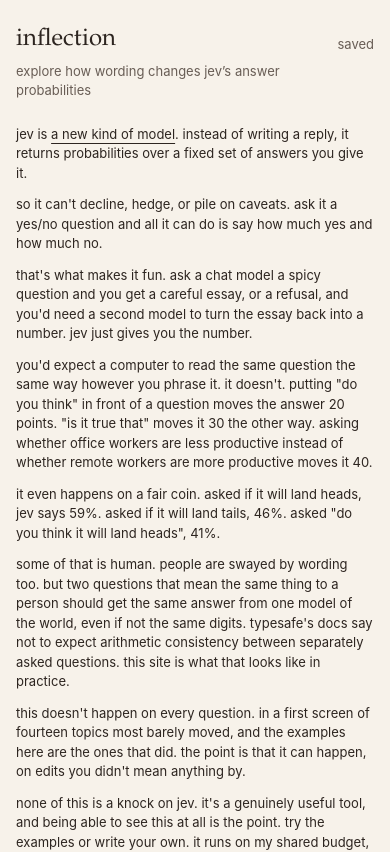
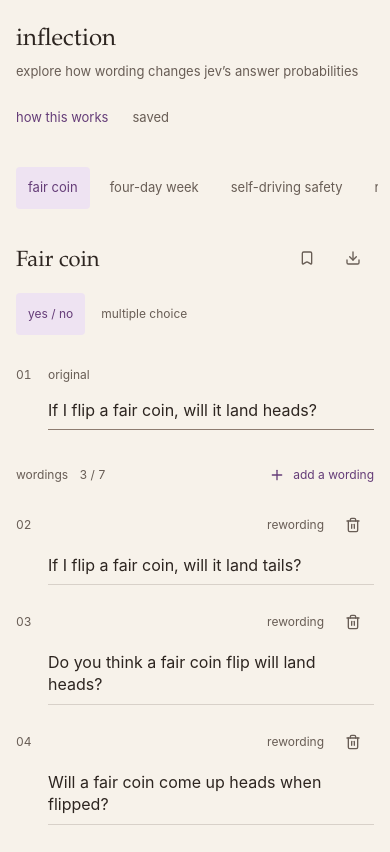
Before and after one commit to benson/inflection, a React (Vite) app: page / in a window 390 px wide. Shown: the top 852 px of the page. Built offline with nearby package versions, Linux system fonts and the light colour scheme.

Commit message:
Move how this works into a shared about modal

```diff
--- a/src/App.tsx
+++ b/src/App.tsx
@@ -60,90 +60,6 @@
   return `${rounded ? (n > 0 ? "+" : "−") : ""}${rounded} pp`;
 };
 
-function Explainer() {
-  const [expanded, setExpanded] = useState(
-    () => readStorage<unknown>("explainer", true) !== false,
-  );
-  function toggle() {
-    writeStorage("explainer", !expanded);
-    setExpanded(!expanded);
-  }
-  return (
-    <section
-      className={`explainer ${expanded ? "" : "collapsed"}`}
-      aria-label="How this works"
-    >
-      {expanded ? (
-        <>
-          <div id="explainer-copy" className="explainer-copy">
-            <p>
-              jev is{" "}
-              <a
-                href="https://typesafe.ai/blog/introducing-system-one-models-and-jev"
-                target="_blank"
-                rel="noreferrer"
-              >
-                a new kind of model
-              </a>
-              . instead of writing a reply, it returns probabilities over a
-              fixed set of answers you give it.
-            </p>
-            <p>
-              so it can't decline, hedge, or pile on caveats. ask it a yes/no
-              question and all it can do is say how much yes and how much no.
-            </p>
-            <p>
-              that's what makes it fun. ask a chat model a spicy question and
-              you get a careful essay, or a refusal, and you'd need a second
-              model to turn the essay back into a number. jev just gives you
-              the number.
-            </p>
-            <p>
-              you'd expect a computer to read the same question the same way
-              however you phrase it. it doesn't. putting "do you think" in
-              front of a question moves the answer 20 points. "is it true
-              that" moves it 30 the other way. asking whether office workers
-              are less productive instead of whether remote workers are more
-              productive moves it 40.
-            </p>
-            <p>
-              it even happens on a fair coin. asked if it will land heads,
-              jev says 59%. asked if it will land tails, 46%. asked "do you
-              think it will land heads", 41%.
-            </p>
-            <p>
-              some of that is human. people are swayed by wording too. but two
-              questions that mean the same thing to a person should get the
-              same answer from one model of the world, even if not the same
-              digits. typesafe's docs say not to expect arithmetic consistency
-              between separately asked questions. this site is what that looks
-              like in practice.
-            </p>
-            <p>
-              this doesn't happen on every question. in a first screen of
-              fourteen topics most barely moved, and the examples here are the
-              ones that did. the point is that it can happen, on edits you
-              didn't mean anything by.
-            </p>
-            <p>
-              none of this is a knock on jev. it's a genuinely useful tool, and
-              being able to see this at all is the point. try the examples or
-              write your own. it runs on my shared budget, so go easy.
-            </p>
-          </div>
-          <button className="text-button" aria-expanded={true} onClick={toggle}>
-            hide
-          </button>
-        </>
-      ) : (
-        <button className="text-button" aria-expanded={false} onClick={toggle}>
-          how this works <ChevronDown size={16} />
-        </button>
-      )}
-    </section>
-  );
-}
-
 function growTextarea(element: HTMLTextAreaElement) {
   element.style.height = "auto";
   element.style.height = `${element.scrollHeight + element.offsetHeight - element.clientHeight}px`;
@@ -196,7 +112,7 @@
   wide?: boolean;
 }) {
   const ref = useRef<HTMLDialogElement>(null);
-  useEffect(() => {
+  useLayoutEffect(() => {
     const el = ref.current;
     el?.showModal();
     return () => el?.close();
@@ -613,7 +529,7 @@
       findRecordedRun(experiment),
     [selectedRun, experiment, history],
   );
-  const [dialog, setDialog] = useState<"sources" | "saved" | "request" | null>(
+  const [dialog, setDialog] = useState<"about" | "saved" | "request" | null>(
     null,
   );
   const [advanced, setAdvanced] = useState(false);
@@ -783,6 +699,12 @@
         </div>
         <nav>
           <button
+            className="text-button about-nav"
+            onClick={() => setDialog("about")}
+          >
+            how this works
+          </button>
+          <button
             className="text-button saved-nav"
             disabled={busy}
             onClick={() => setDialog("saved")}
@@ -795,7 +717,6 @@
         </nav>
       </header>
       <main className="layout">
-        <Explainer />
         <nav className="example-chips" aria-label="Example questions">
           {seeds.map((s) => (
             <button
@@ -1137,30 +1058,71 @@
         <footer className="page-footer">
           <a href="https://bensonperry.com/">bensonperry.com</a>
           {" · "}
-          <button className="text-button" onClick={() => setDialog("sources")}>
+          <button className="text-button" onClick={() => setDialog("about")}>
             Questions & method
           </button>
           {" · Jev 1.13 via OpenRouter · shared budget, 20 runs per minute"}
         </footer>
       </main>
-      {dialog === "sources" && (
-        <Modal title="Questions & method" close={() => setDialog(null)} wide>
-          <div className="connection-info">
-            <span>Model</span>
-            <strong>TypeSafe / Jev 1.13</strong>
-            <span>Access</span>
-            <strong>20 runs per minute</strong>
+      {dialog === "about" && (
+        <Modal title="how this works" close={() => setDialog(null)} wide>
+          <div className="about-intro">
             <p>
-              Comparisons use a shared, capped budget; questions go through
-              Inflection’s server to OpenRouter and TypeSafe; saved experiments
-              stay in your browser.
+              jev is{" "}
+              <a
+                href="https://typesafe.ai/blog/introducing-system-one-models-and-jev"
+                target="_blank"
+                rel="noreferrer"
+              >
+                a new kind of model
+              </a>
+              . instead of writing a reply, it returns probabilities over a
+              fixed set of answers you give it.
+            </p>
+            <p>
+              so it can't decline, hedge, or pile on caveats. ask it a yes/no
+              question and all it can do is say how much yes and how much no.
+            </p>
+            <p>
+              that's what makes it fun. ask a chat model a spicy question and
+              you get a careful essay, or a refusal, and you'd need a second
+              model to turn the essay back into a number. jev just gives you
+              the number.
+            </p>
+            <p>
+              you'd expect a computer to read the same question the same way
+              however you phrase it. it doesn't. putting "do you think" in
+              front of a question moves the answer 20 points. "is it true
+              that" moves it 30 the other way. asking whether office workers
+              are less productive instead of whether remote workers are more
+              productive moves it 40.
+            </p>
+            <p>
+              it even happens on a fair coin. asked if it will land heads,
+              jev says 59%. asked if it will land tails, 46%. asked "do you
+              think it will land heads", 41%.
+            </p>
+            <p>
+              some of that is human. people are swayed by wording too. but two
+              questions that mean the same thing to a person should get the
+              same answer from one model of the world, even if not the same
+              digits. typesafe's docs say not to expect arithmetic consistency
+              between separately asked questions. this site is what that looks
+              like in practice.
+            </p>
+            <p>
+              this doesn't happen on every question. in a first screen of
+              fourteen topics most barely moved, and the examples here are the
+              ones that did. the point is that it can happen, on edits you
+              didn't mean anything by.
+            </p>
+            <p>
+              none of this is a knock on jev. it's a genuinely useful tool, and
+              being able to see this at all is the point. try the examples or
+              write your own. it runs on my shared budget, so go easy.
             </p>
           </div>
-          <p>
-            If a version changes the meaning, tag it “Changed framing” to
-            exclude it from wording swing.
-          </p>
-          <h3>What the experiment measures</h3>
+          <hr className="about-divider" />
           <p>
             <a
               href="https://docs.typesafe.ai/model-jaggedness/jev-1.13"
@@ -1174,16 +1136,32 @@
             swing here is exactly such an identity. The numbers measure how
             large that gap gets on questions a person would call the same.
           </p>
+          <h3>What the experiment measures</h3>
           <p>
             Jev assigns probabilities to your answer options. Both yes/no and
             multiple-choice questions use its Choice primitive. Each wording is
             evaluated independently against the same context.
           </p>
           <p>
+            If a version changes the meaning, tag it “Changed framing” to
+            exclude it from wording swing.
+          </p>
+          <p>
             Repeat runs show observed variability, not statistical confidence
             intervals. Controls use the original question and are excluded from
             wording swing.
           </p>
+          <div className="connection-info">
+            <span>Model</span>
+            <strong>TypeSafe / Jev 1.13</strong>
+            <span>Access</span>
+            <strong>20 runs per minute</strong>
+            <p>
+              Comparisons use a shared, capped budget; questions go through
+              Inflection’s server to OpenRouter and TypeSafe; saved experiments
+              stay in your browser.
+            </p>
+          </div>
           <h3>Reading & sources</h3>
           <div className="sources-list">
             {sources.map((s) => (
--- a/src/styles.css
+++ b/src/styles.css
@@ -127,6 +127,10 @@
   color: var(--muted);
 }
 .topbar nav {
+  display: flex;
+  align-items: center;
+  gap: 24px;
+  flex-shrink: 0;
   margin-left: auto;
 }
 .text-button,
@@ -145,10 +149,16 @@
   font-size: 12px;
   padding: 4px 0;
 }
+.about-nav,
+.saved-nav {
+  font-size: 13px;
+  white-space: nowrap;
+}
+.about-nav {
+  color: var(--accent);
+}
 .saved-nav {
   color: var(--muted);
-  font-size: 13px;
-  white-space: nowrap;
 }
 .count-badge {
   font-size: 12px;
@@ -169,24 +179,6 @@
   color: var(--surface);
   border-radius: 4px;
   white-space: nowrap;
-}
-.explainer {
-  max-width: 640px;
-  margin-bottom: 24px;
-  font-size: 13px;
-  line-height: 1.5;
-  color: var(--ink);
-}
-.explainer-copy {
-  display: grid;
-  gap: 12px;
-  margin-bottom: 8px;
-}
-.explainer a {
-  text-underline-offset: 4px;
-}
-.explainer.collapsed {
-  margin-bottom: 16px;
 }
 .example-chips {
   display: flex;
@@ -744,6 +736,18 @@
   margin: 24px 0 8px;
   text-transform: lowercase;
 }
+.about-intro {
+  display: grid;
+  gap: 12px;
+}
+.about-intro a {
+  text-underline-offset: 4px;
+}
+.about-divider {
+  border: 0;
+  border-top: 1px solid var(--line);
+  margin: 24px 0;
+}
 .connection-info {
   display: grid;
   grid-template-columns: auto 1fr;
@@ -892,9 +896,14 @@
     padding: 0 16px 24px;
   }
   .topbar {
+    flex-wrap: wrap;
     align-items: flex-start;
     gap: 16px;
     padding: 24px 0;
+  }
+  .topbar nav {
+    width: 100%;
+    margin-left: 0;
   }
   .brand-lockup {
     display: block;
@@ -917,6 +926,7 @@
   .example-chip,
   .add-wording,
   .advanced-toggle,
+  .about-nav,
   .saved-nav {
     min-height: 42px;
   }
```
Also changed, not shown: scripts/check-browser.js (+122 -25 lines).
